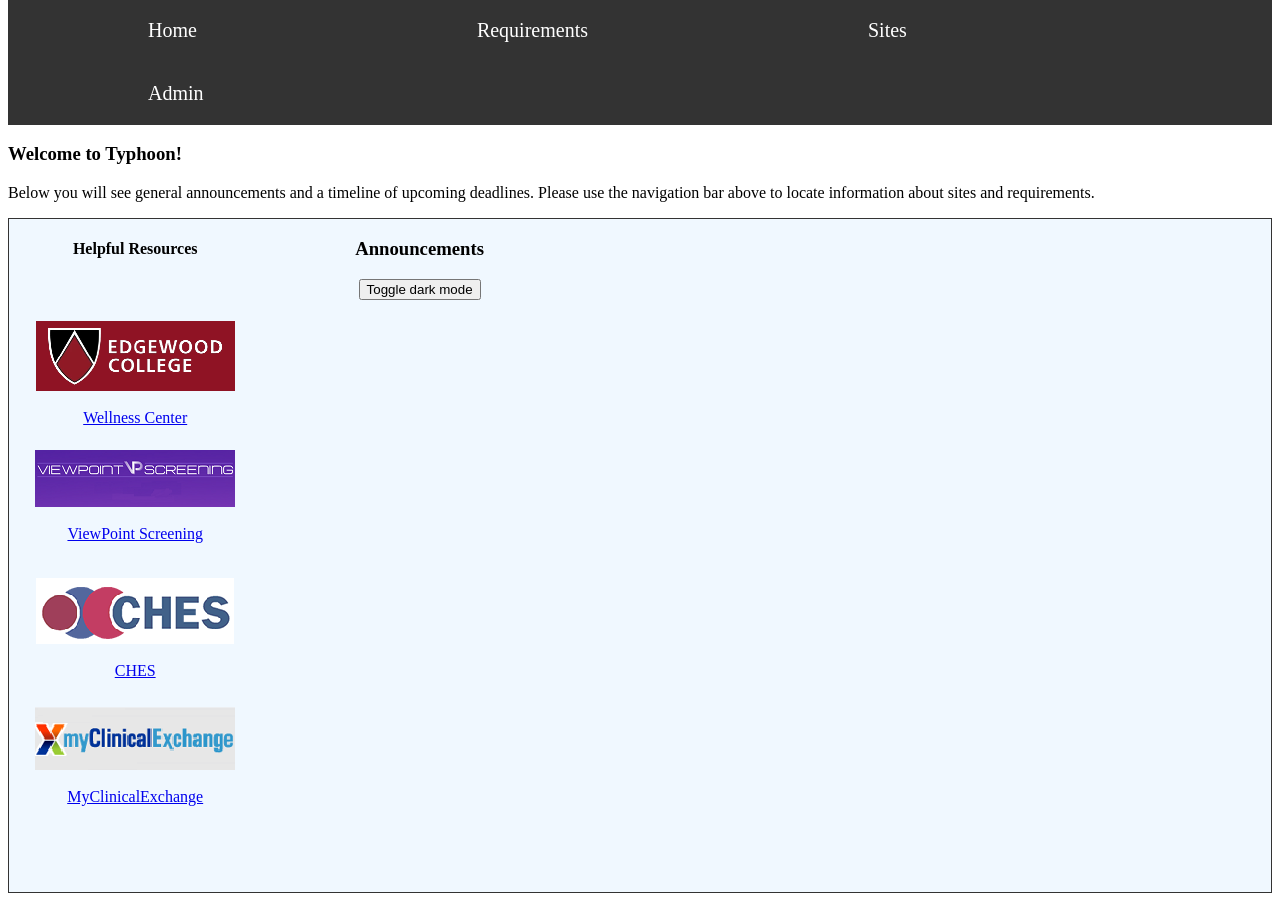
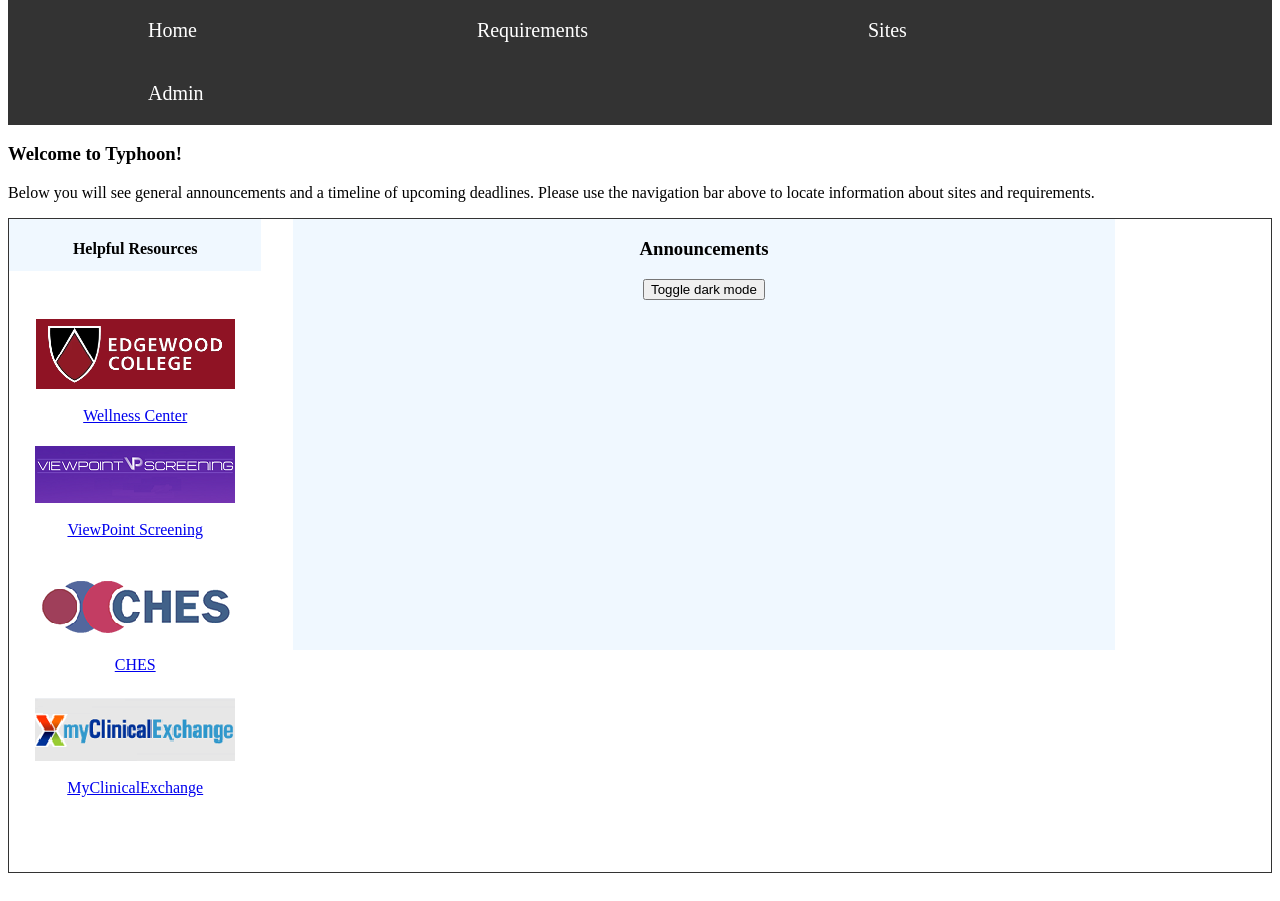
Before and after one commit to KSanger44/Typhoon, a PHP site: page / in a window 1280 px wide. Shown: the part 235-1136 px from the top of the page. After the commit the page ends 1108 px from the top, so only its background shows below. Run offline with PHP 8.4, Linux system fonts and the light colour scheme; data that the repository does not hold is empty.

Commit message:
grid container background

```diff
--- a/typhoon.css
+++ b/typhoon.css
@@ -92,7 +92,7 @@
 
   .grid-container {
     display: grid;
-    background-color:aliceblue;
+
     grid-template-columns: 20% 20% 20% 20% 20%;
     grid-template-rows: 8% 12% 12% 12% 12%;
     column-gap: 2em;
@@ -275,3 +275,15 @@ summary {
   align-items: center;
   justify-items: center;
 }
+
+#announcements {
+
+  background-color: aliceblue;
+  color: black;
+  grid-column-start: 2;
+  grid-column-end: 5;
+  grid-row-start: 1;
+  grid-row-end: 5;
+  align-items: center;
+  justify-items: center;
+}
```
